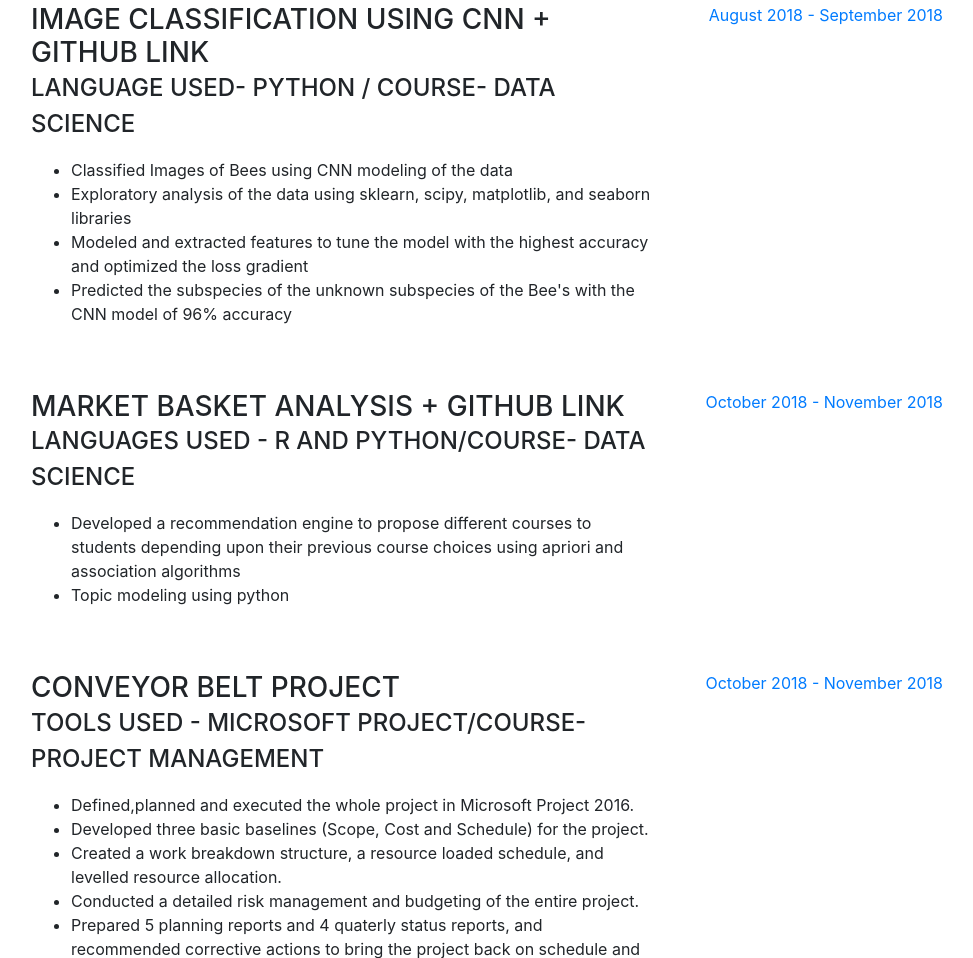
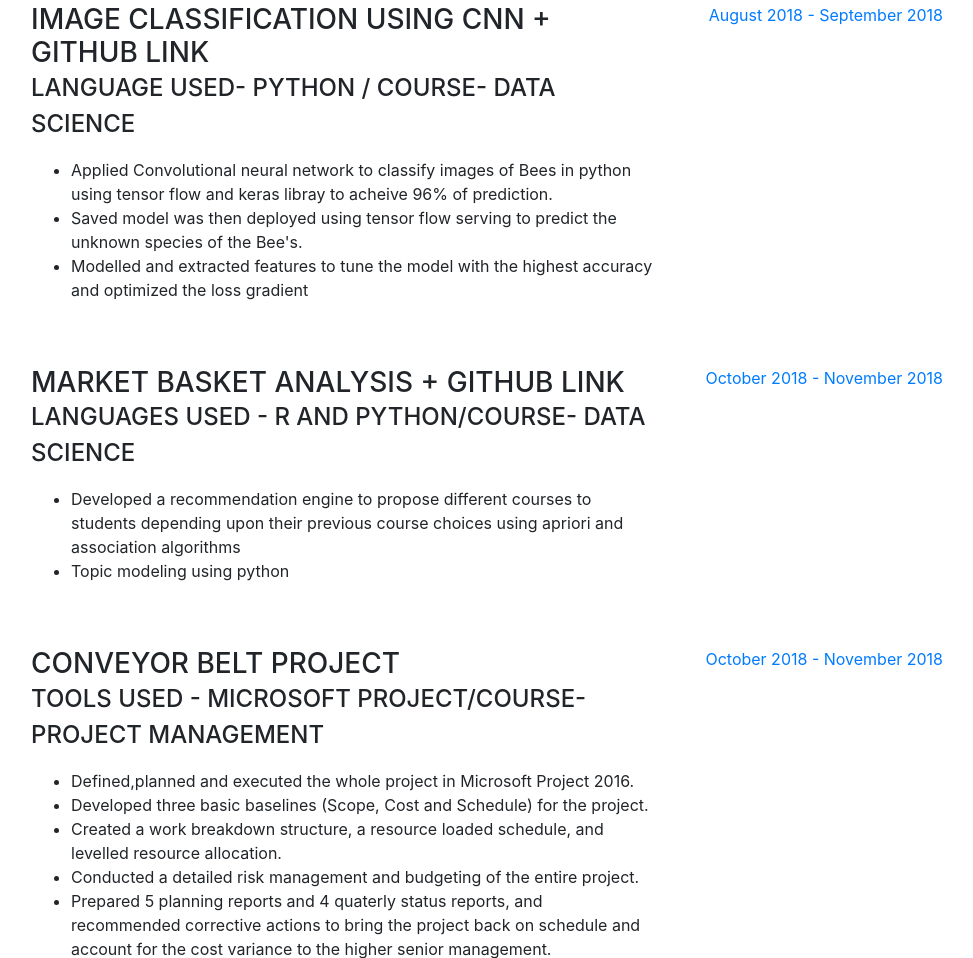
Before and after one commit to megh4/megh4.github.io, a website with bundled scripts: page index.html in a window 1280 px wide. Shown: the part 3591-4549 px from the top of the page, without its empty margins (289-1262 px from the left). Built offline with nearby package versions, Linux system fonts and the light colour scheme; a web font is replaced by a local one.

Commit message:
Update index.html

```diff
--- a/index.html
+++ b/index.html
@@ -265,10 +265,10 @@
             <div class="subheading mb-3">Language used- Python / course- Data Science</div>
             <p>
               <ul>
-                <li> Classified  Images of Bees using  CNN modeling of the data </li>
-                <li> Exploratory analysis of the data using sklearn, scipy, matplotlib, and seaborn libraries </li>
-                <li> Modeled and extracted features to tune the model with the highest accuracy and optimized the loss gradient </li>
-                <li> Predicted the subspecies of the unknown subspecies of the Bee's with  the CNN model of 96%  accuracy </li>
+                <li> Applied Convolutional neural network to classify images of Bees in python using tensor flow and keras libray to acheive 96% of prediction.</li>
+                <li> Saved model was then deployed using tensor flow serving to predict the unknown species of the Bee's.</li>
+                <li> Modelled and extracted features to tune the model with the highest accuracy and optimized the loss gradient </li>
+
               </ul>
             </p>
           </div>
```
